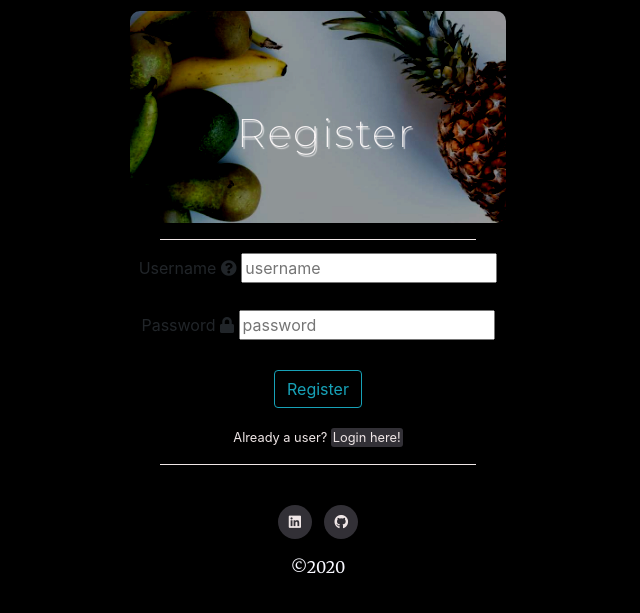
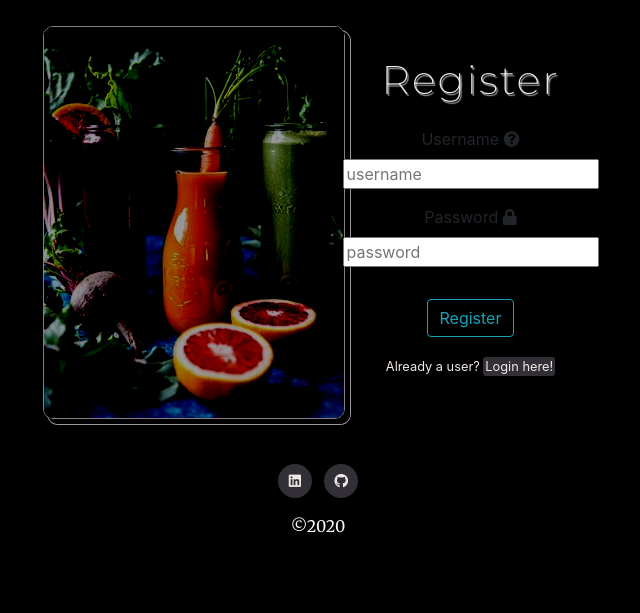
Before and after one commit to sneachda/juicebar-ms3, a Flask app: page /register in a window 1280 px wide. Shown: the part 100-713 px from the top of the page, without its empty margins (322-962 px from the left). Run offline with Flask 2, Linux system fonts and the light colour scheme; some libraries are stand-ins or nearby versions.

Commit message:
register.html update with new layout and style

```diff
--- a/static/css/style.css
+++ b/static/css/style.css
@@ -23,13 +23,14 @@ hr {
 
 /*----------------------------------------------------Images */
 .register-image {
-    padding: 0;
+    margin: 15px;
     mix-blend-mode: hard-light;
     opacity: 0.6;
     border-radius: 10px;
-    max-width: 100%;
-    height: auto;
-    position: center;
+    border: 1px solid #F0E7E7;
+    box-shadow: 5px 5px #000000, 5px 5px 0 1px #ffffff;
+    -webkit-box-shadow: 5px 5px #000000, 5px 5px 0 1px #ffffff;
+    -moz-box-shadow: 5px 5px #000000, 5px 5px 0 1px #ffffff;
 }
 
 .card-img-top {
@@ -110,16 +111,11 @@ transition: 1s ease;
 .reg-title, .log-title {
     font-weight: 200;
     font-size: 40px;
-    position: absolute;
+    padding: 15px;
+    margin-top: 30px;
 }
 
-.reg-title {
-    top: 20%;
-    left: 30%;
-    right: 30%;
-}
-
-.main-p{
+.main-p {
     font-family: "Merriweather", sans-serif;
     color: #f0e7e7;
     text-align: center;
@@ -141,7 +137,7 @@ transition: 1s ease;
     color: #f0e7e7;
 }
 
-.a-here{
+.a-here {
     color: #F0E7E7;
     background: #323036;
     padding: 2px;
@@ -150,7 +146,7 @@ transition: 1s ease;
     position: center;
 }
 
-.a-here:hover{
+.a-here:hover {
     background: #6D6875;
     color: #F0E7E7;
 
@@ -158,7 +154,7 @@ transition: 1s ease;
 
 
 /*----------------------------------------------------Navigation */
-.navbar-custom{
+.navbar-custom {
     padding: 20px;
     margin-left: 30px;
     margin-right: 30px;
@@ -178,11 +174,11 @@ transition: 1s ease;
     -moz-box-shadow: 1.5px 1.5px 3px #f0e7e7;
 }
 
-.grow img{
+.grow img {
     transition: 1s ease;
 }
 
-.grow img:hover{
+.grow img:hover {
     -webkit-transform: scale(1.1);
     -ms-transform: scale(1.1);
     transform: scale(1.1);
@@ -202,13 +198,13 @@ transition: 1s ease;
     margin: 0;
 }
 
- .nav-item{
+.nav-item {
     text-align: right;
 }
 
 /*----------------------------------------------------Carousel, Title */
 
-.container-title{
+.container-title {
     padding-left: 30px;
     padding-right: 30px;
 
@@ -225,6 +221,7 @@ transition: 1s ease;
     filter: invert(100%);
 }
 
+
 /*----------------------------------------------------Forms */
 .spacer {
     padding: 5px;
@@ -234,31 +231,27 @@ transition: 1s ease;
     padding-top: 10px;
     padding-right: 30px;
     padding-left: 30px;
-    position: relative;
 }
 
 
 .form-group {
-    padding-top: 5px;
     text-align: center;
 }
+
+.reg-log-btn {
+    padding-top: 15px;
+}
+
 
 .center-already {
     text-align: center;
     color: #f0e7e7;
-
-}
-
-.form-label {
-    border-radius: 10px;
-    padding: 3px;
 }
 
 .required:after {
-  content:" *";
+    content: " *";
     color: red;
 }
-
 
 
 /*----------------------------------------------------Recipes */
@@ -288,7 +281,7 @@ transition: 1s ease;
     border-radius: 10px;
 }
 
-.list-style{
+.list-style {
     color: #F0E7E7;
     background: #000000;
     border: 1px solid #F0E7E7;
--- a/templates/register.html
+++ b/templates/register.html
@@ -1,20 +1,17 @@
 {% extends 'base.html' %}
 {% block content %}
-
-
      <!--Registration container-->
 
     <section id="registration-form">
 
    <div class="container-fluid container-form">
-
-
-            <div class="row justify-content-center">
-                <div class="col-md-4 form-column">
+       <div class="row justify-content-sm-center">
+           <div class="col-sm-3">
+                <img class="register-image image-fluid" src="{{ url_for('static', filename='img/login-register.jpg') }}"
+                         alt="registration">
+           </div>
+           <div class="col-sm-3">
            <h2 class="reg-title">Register</h2>
-                    <img class="register-image image-fluid" src="{{ url_for('static', filename='img/register.jpg') }}"
-                         alt="registration">
-                    <hr>
                <form action="" method="POST">
                         {{ form.hidden_tag() }}
                         <div class="form-group form-label">
@@ -47,7 +44,7 @@
                         </div>
 
 
-                        <div class="form-group">
+                        <div class="form-group reg-log-btn">
                             {{ form.submit(class="btn btn-outline-info") }}
                         </div>
 
@@ -58,11 +55,13 @@
                                     <a class="a-here" href="{{ url_for('login') }}">Login here!</a></small>
                             </div>
                         </div>
-                        <hr>
+
                     </form>
            </div>
        </div>
+
    </div>
+
     </section>
 
 
```
Also changed, not shown: static/img/bottom-form.jpg (added), static/img/login-register.jpg (added). Lines whose indentation alone changed are shown as unchanged.
